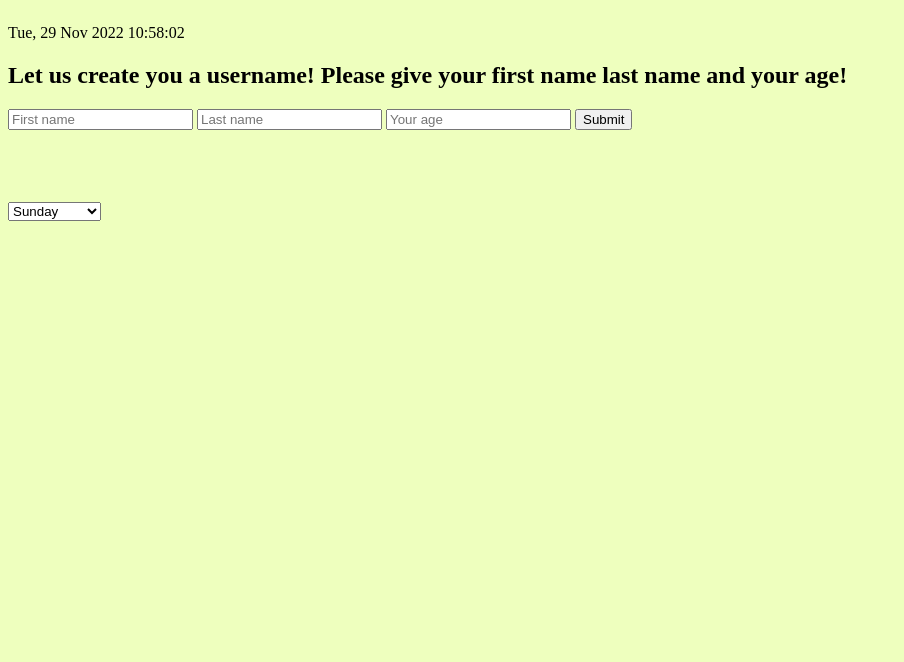
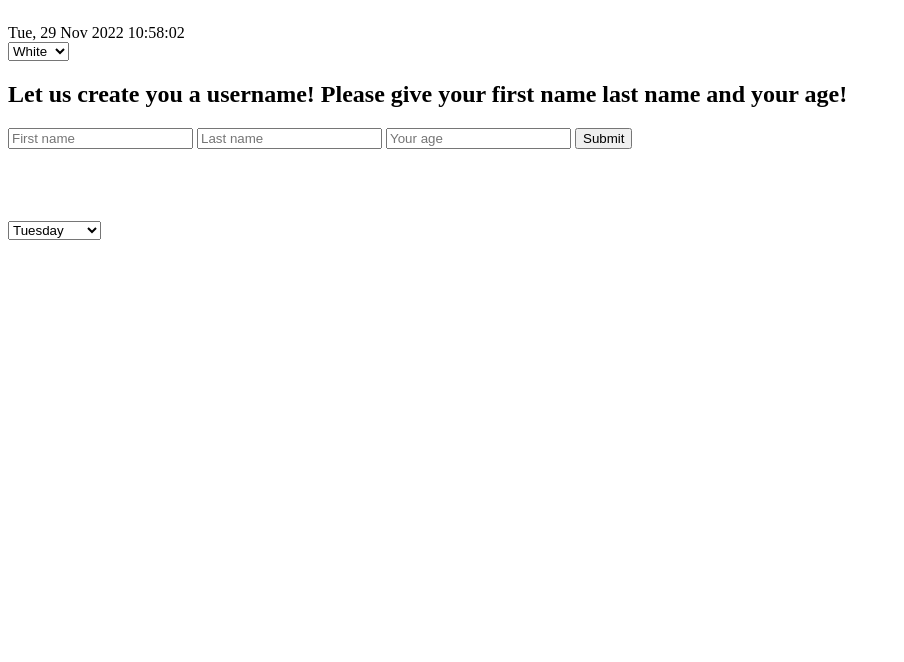
Before and after one commit to Stenoliv/FEP, a plain HTML site: page index.html in a window 1280 px wide. Shown: the part 138-800 px from the top of the page, without its empty margins (0-904 px from the left). Drawn offline with Linux system fonts and the light colour scheme.

Commit message:
Add backgroundcolor changer Fix a bit the daychanger still not fully working...

```diff
--- /dev/null
+++ b/assets/js/colorchanger.js
@@ -0,0 +1,8 @@
+
+//Changes backgroundcolour of the page with a select menu with a few alternatives
+let active = document.querySelector("#colors").value;
+const colorArr = ["white","purple","blue","green","black"];
+for(i = 0; active !=i -1; i++)
+{
+    document.querySelector('body').style.backgroundColor = colorArr[i];
+}
--- a/assets/js/main.js
+++ b/assets/js/main.js
@@ -26,27 +26,28 @@ function wknd()
 document.addEventListener('DOMContentLoaded',wknd);
 
 //Check what day it is and make it active in the daychanger
-const days = ["sun","mon","tue","wed","thu","fri","sat"];
-for(let i = 0 ; weekend.getDay() != i ; i++)
+document.addEventListener('DOMContentLoaded', when)
+function when()
 {
-    console.log(i);
-    function whatDay()
+    const days = ["0","1","2","3","4","5","6"];
+    for(let i = 0 ; weekend.getDay() != i -1; i++)
     {
-        const day = document.querySelector('#days');
-        day.value = days[i];
+        function whatDay()
+        {
+            const day = document.querySelector('#days');
+            day.value = days[i];
+        }
+        whatDay()
     }
 };
 
 //Changes the day based on selected day in the selector
-for(let i = 0; i != document.querySelector("#days").selectedIndex; i++)
-{
 
-    weekend.setDate((document.querySelector("#days").selectedIndex)-1)
-
-    console.log(weekend);
-
-    wknd();
-}
+    document.querySelector('#days').addEventListener('change', function cd()
+    {
+            document.querySelector('#days').value = weekend.getDay();
+            weekend.getDay;
+    })
 
 //Time until open
 //calculate time between now and next monday at 00:01
--- a/index.html
+++ b/index.html
@@ -12,6 +12,13 @@
         <h1 class="casinoname">Casino Razver</h1>
         <nav id="nav"></nav>
         <div class="clock"></div>
+        <select id="colors">
+            <option value="0">White</option>
+            <option value="1">Purple</option>
+            <option value="2">Blue</option>
+            <option value="3">Green</option>
+            <option value="4">Black</option>
+        </select>
     </header>
 
     <div id="textopen">
@@ -34,16 +41,17 @@
     </div>
     <div id="daychange">
         <select id="days">
-            <option value="sun">Sunday</option>
-            <option value="mon">Monday</option>
-            <option value="tue">Tuesday</option>
-            <option value="wed">Wednesday</option>
-            <option value="thu">Thursday</option>
-            <option value="fri">Friday</option>
-            <option value="sat">Saturday</option>
+            <option value="0">Sunday</option>
+            <option value="1">Monday</option>
+            <option value="2">Tuesday</option>
+            <option value="3">Wednesday</option>
+            <option value="4">Thursday</option>
+            <option value="5">Friday</option>
+            <option value="6">Saturday</option>
         </select>
     </div>
     <script src="./assets/js/main.js"></script>
     <script src="./assets/js/firstpage.js"></script>
+    <script src="./assets/js/colorchanger.js"></script>
 </body>
 </html>
```
